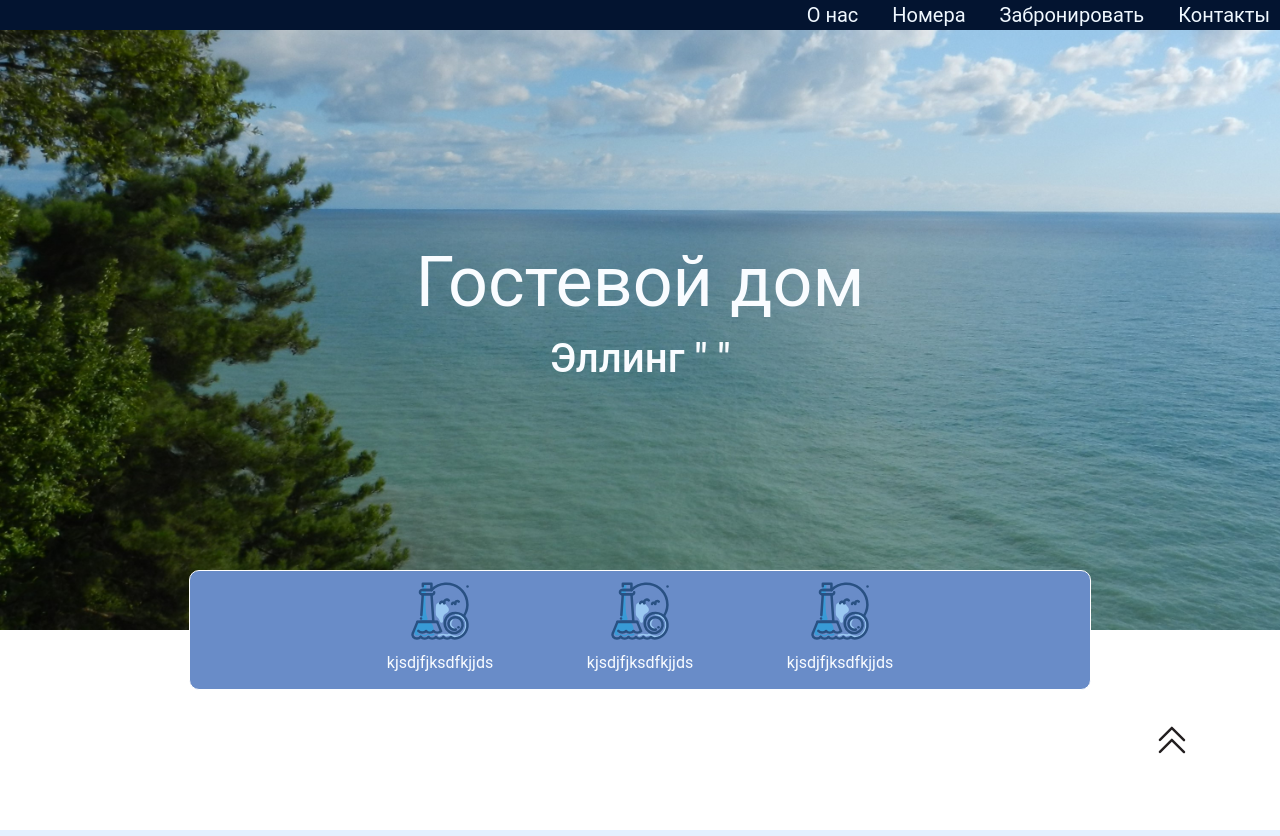
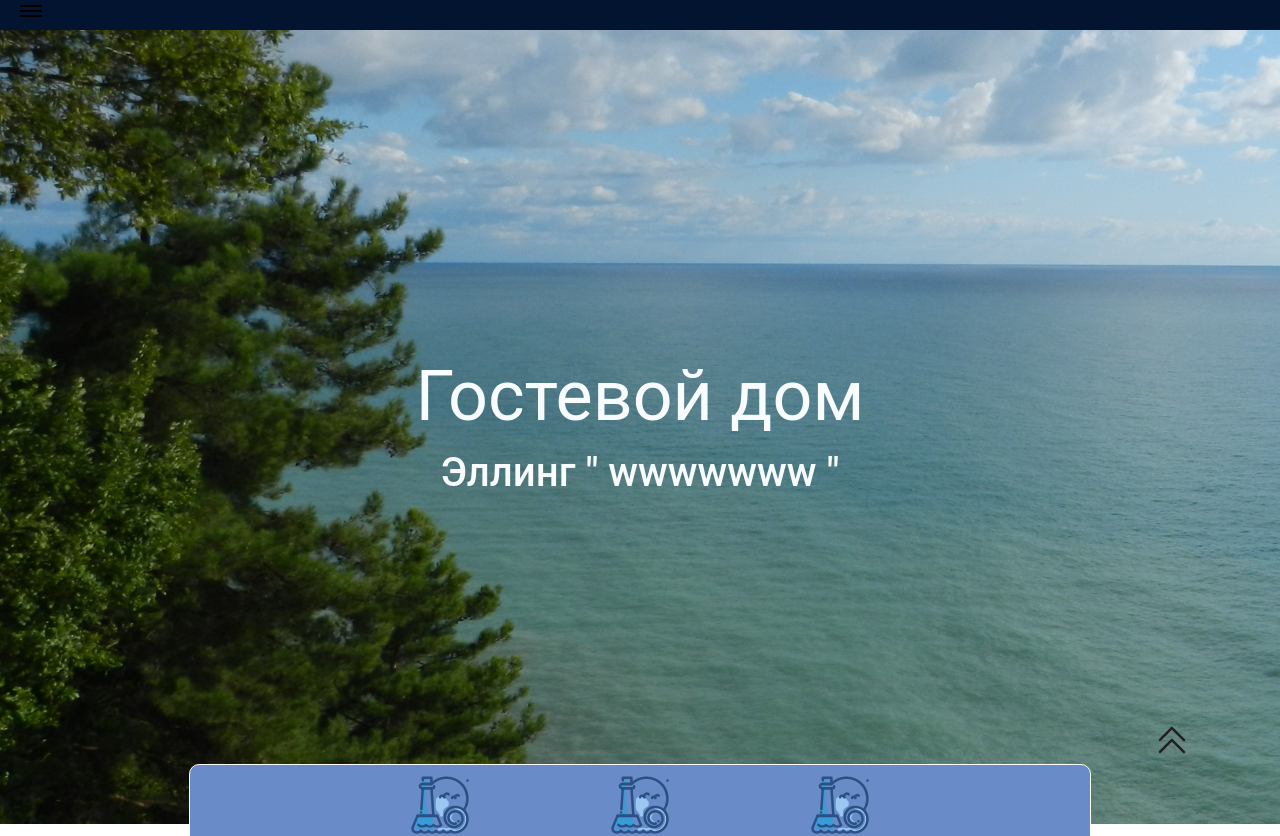
Before and after one commit to ValeriaLugovskaya/hotel_site_react, a React (Create React App) app: page / in a window 1280 px wide. Shown: the top 836 px of the page. Built offline with nearby package versions, Linux system fonts and the light colour scheme.

Commit message:
burger-menu

```diff
--- a/package.json
+++ b/package.json
@@ -8,6 +8,7 @@
     "@testing-library/react": "^11.1.0",
     "@testing-library/user-event": "^12.1.10",
     "bootstrap": "^5.1.3",
+    "materialize-css": "^1.0.0-rc.2",
     "react": "^17.0.2",
     "react-bootstrap": "^2.2.3",
     "react-bootstrap-carousel": "^4.1.1",
--- a/src/components/Booking/bookingRooms.scss
+++ b/src/components/Booking/bookingRooms.scss
@@ -12,6 +12,7 @@
         background-blend-mode: multiply;
         height: 800px;
         align-items: center;
+
 
         &_textcontent{
             padding-right: 10%;
@@ -37,7 +38,8 @@
 
             height: 650px;
             &_form{
-                background-color: rgba(136, 201, 245, 0.6);
+
+    background-color:  rgb(255, 255, 255);
                 width: 100%;
                 &label{
                     text-align: center;
--- a/src/components/CarouselRooms/CarouselRooms.js
+++ b/src/components/CarouselRooms/CarouselRooms.js
@@ -10,7 +10,7 @@ const CarouselRooms = () =>{
 
     <div className="block_wr">
 
-      <h5 className="carousel_title">
+      <h5 className="carousel_title" id = "carousel-rooms">
         Выберите номер
       </h5>
       <div className="block_rooms">
--- a/src/components/Footer/Footer.js
+++ b/src/components/Footer/Footer.js
@@ -4,7 +4,7 @@ const Footer = () =>{
 
     return(
         <>
-        <div className="footer_block">
+        <div className="footer_block" id = "contacts">
 
         <div className="footer_block_map">
             <iframe src="https://www.google.com/maps/embed?pb=!1m18!1m12!1m3!1d2208.229560577556!2d39.58321237036653!3d43.70075891812759!2m3!1f0!2f0!3f0!3m2!1i1024!2i768!4f13.1!3m3!1m2!1s0x40f431644102d4b7%3A0xde93d8e880288e75!2z0JvQvtC-LCDQodC-0YfQuCwg0JrRgNCw0YHQvdC-0LTQsNGA0YHQutC40Lkg0LrRgNCw0LksIDM1NDIwOA!5e0!3m2!1sru!2sru!4v1649848719639!5m2!1sru!2sru"
--- a/src/components/MainPage/MainPage.js
+++ b/src/components/MainPage/MainPage.js
@@ -9,7 +9,7 @@ const MainPage = () =>{
         <div className="block_main_content">
              <p> Гостевой дом</p>
             <h1>
-            Эллинг "  "
+            Эллинг " wwwwwww "
             </h1>
         </div>
     </div>
--- a/src/components/MainPage/mainPage.scss
+++ b/src/components/MainPage/mainPage.scss
@@ -4,12 +4,12 @@
 
 .block_main{
     position:relative;
-    width: 100%;
-    height: 600px;
+    width: 100vw;
+    height: 100vh;
     background: url('../../resources/img/les_paradise.jpg');
 
     margin-top:0;
-    padding-top:200px;
+    padding-top:40vh;
     background-size:cover;
     &_content{
       color:$font;
--- a/src/components/Navigation/Navigation.js
+++ b/src/components/Navigation/Navigation.js
@@ -1,10 +1,24 @@
 import './navigation.scss';
-import AboutUs from '../AboutUs/AboutUs';
+import { Component } from 'react';
+
+class Navigation extends Component{
+
+    constructor(props){
+        super(props);
+        this.state = {
+            menuActiveStatus: false,
+        }
+    }
 
 
-const Navigation = () =>{
+    menuStatus = () =>{
+        this.setState({
+            menuActiveStatus:! this.state.menuActiveStatus
+        });
+    }
 
-    const a = function(){
+
+     a = () =>{
         window.scrollTo({
             top: 0,
             left: 0,
@@ -12,22 +26,38 @@ const Navigation = () =>{
           });
     }
 
-    return(
+    render (){
+
+        return(
         <>
             <nav className="NavigationBlock" id = "Up">
-                <ul>
-                    <li><a href='#aboutus'> О нас </a></li>
-                    <li><a href="#carousel"> Номера </a></li>
-                    <li><a href="#booking"> Забронировать </a></li>
-                    <li><a href="example.html"> Контакты </a></li>
-                </ul>
+                <div className="burger-btn"
+                onClick = {this.menuStatus}>
+                    <span/>
+                </div>
             </nav>
 
+
+            <div className={this.state.menuActiveStatus ? 'menu active': 'menu'}>
+            <div className="blur"/>
+            <div className="menu__content">
+                <ul>
+                <li><a href="#aboutus" className="href">О нас</a></li>
+                <li><a href="#carousel-rooms" className="href">Номера</a></li>
+                <li><a href="#booking" className="href">Бронирование</a></li>
+                <li><a href="#contacts" className="href">Контакты</a></li>
+            </ul>
+            </div>
+        </div>
+
+
+
             <button id="upper"
-            onClick={a}
+            onClick={this.a}
             >&nbsp; </button>
         </>
-    )
+        )
+    }
 }
 
 export default Navigation;
--- a/src/components/Navigation/navigation.scss
+++ b/src/components/Navigation/navigation.scss
@@ -1,4 +1,106 @@
 @import "../../style/variables.scss";
+
+.burger-btn{
+    width: 20px;
+    height: 20px;
+    margin-left: 20px;
+    position: relative;
+    cursor: pointer;
+}
+
+.burger-btn::after{
+    content: '';
+    position: absolute;
+    top:0;
+    width: 22px;
+    height: 2px;
+    background-color: rgb(0, 0, 0);
+}
+
+.burger-btn::before{
+    content: '';
+    position: absolute;
+    top:5px;
+    width: 22px;
+    height: 2px;
+    background-color: rgb(0, 0, 0);
+}
+
+.burger-btn span{
+    position: absolute;
+    top:10px;
+    width: 22px;
+    height: 2px;
+    background-color: rgb(0, 0, 0);
+}
+
+nav{
+    display:flex;
+    align-items:center;
+    height: 30px;
+    width: 100%;
+    background-color: rgb(3, 20, 48);
+    position: fixed;
+    z-index: 100;
+}
+
+.menu{
+    transition: 1s;
+    animation: shadow  2s infinite ease-in-out;
+
+    position: fixed;
+    width: 100vw;
+    height: 100vh;
+    top: 30px;
+    left: 0;
+    z-index: 100;
+    color: azure;
+    transform: translateX(-130%);
+
+}
+
+.menu.active{
+    transition: 1s;
+    transform: translateX(0%);
+}
+
+
+.blur{
+    width: 100%;
+    height: 100vh;
+    left: 30%;
+    backdrop-filter: blur(1px);
+    position: absolute;
+}
+
+.menu__content{
+    width: 30%;
+    height: 100%;
+    background-color: rgba(3, 20, 48, 0.7);
+    display: flex;
+    flex-direction: column;
+   justify-content:center;
+
+}
+
+ul li a{
+    color:azure;
+    text-decoration: none;
+    font-size: 1.4rem;
+}
+
+ul li{
+    display: flex;
+    align-items:center;
+    margin: 1px;
+}
+
+ul{
+    text-align: center;
+    display: flex;
+    flex-direction: column;
+    align-items:center;
+}
 
 
 #upper{
@@ -15,11 +117,33 @@
 }
 
 
+@media (max-width: 580px) {
+
+    .menu__content{
+        width: 100%;
+        height: 30%;
+        flex-direction: column;
+    }
+
+    .menu{
+        transform: translatey(-130%);
+
+    }
+
+    .menu.active{
+        transition: 0.7s;
+        transform: translatey(0%);
+    }
+}
+
+
+/*
+
+
+
+
 
 .NavigationBlock{
-  /*   position:fixed;
-    z-index: 10;
-    top:0; left:0; */
     width:100%;
     text-align: end;
     background-color: rgb(3, 20, 48);
@@ -34,9 +158,8 @@
         color:aliceblue;
         margin: 0 10px 0 24px;
         right:10%;
-        /* &:after{
-            content: "\00a0 | \00a0";
-        } */
+
+        }
         & :hover, :active{
             transition-duration: 0.4s;
             color: rgba(153, 230, 239);
@@ -61,3 +184,6 @@
 
     }
 }
+
+
+ */
--- a/src/components/app/App.js
+++ b/src/components/app/App.js
@@ -5,6 +5,7 @@ import AboutUs from "../AboutUs/AboutUs";
 import CarouselRooms from "../CarouselRooms/CarouselRooms";
 import BookingRooms from "../Booking/BookingRooms";
 import Footer from "../Footer/Footer";
+
 import './App.scss';
 
 const App = () => {
@@ -12,6 +13,8 @@ const App = () => {
         <div className="app">
 
            <Navigation/>
+           s
+
            <MainPage />
            <div>
                <SeparatorPage/>
--- a/src/style/style.scss
+++ b/src/style/style.scss
@@ -8,6 +8,7 @@
     margin: 0;
     padding: 0;
     box-sizing: border-box;
+
 }
 
 ul,
```
Also changed, not shown: 1 other file (tests, documents, lock files or other folders).
